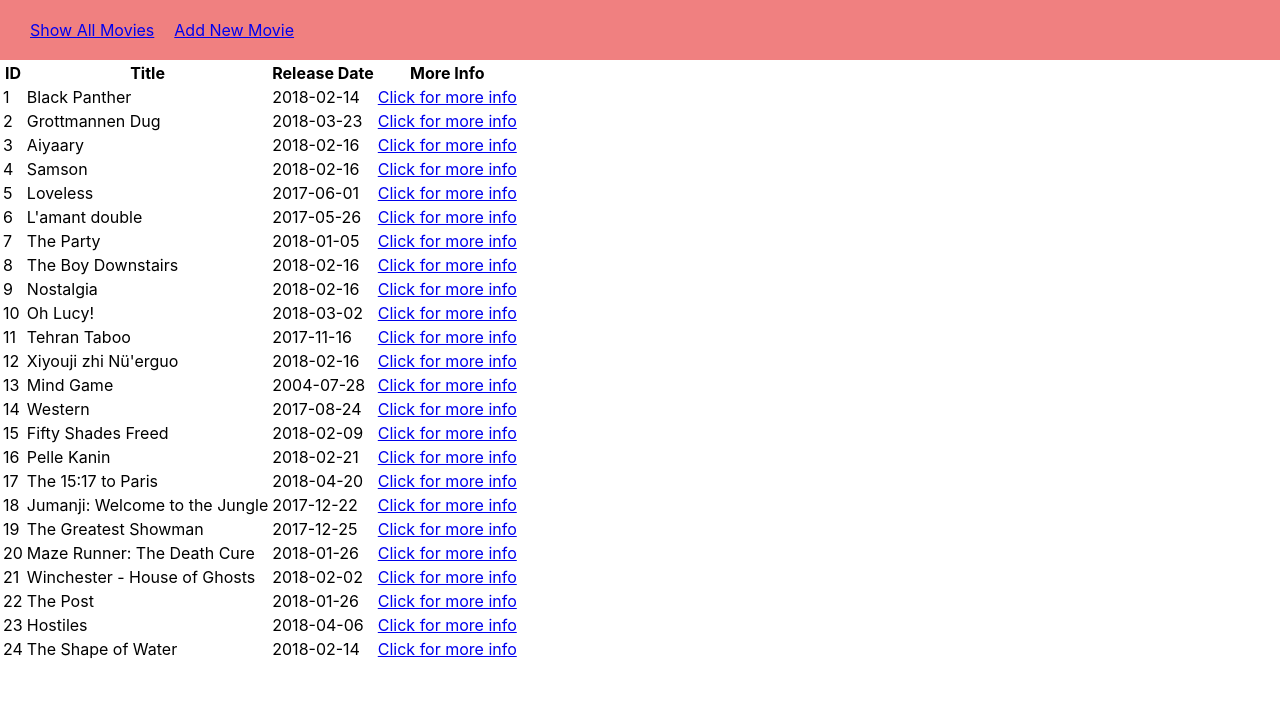
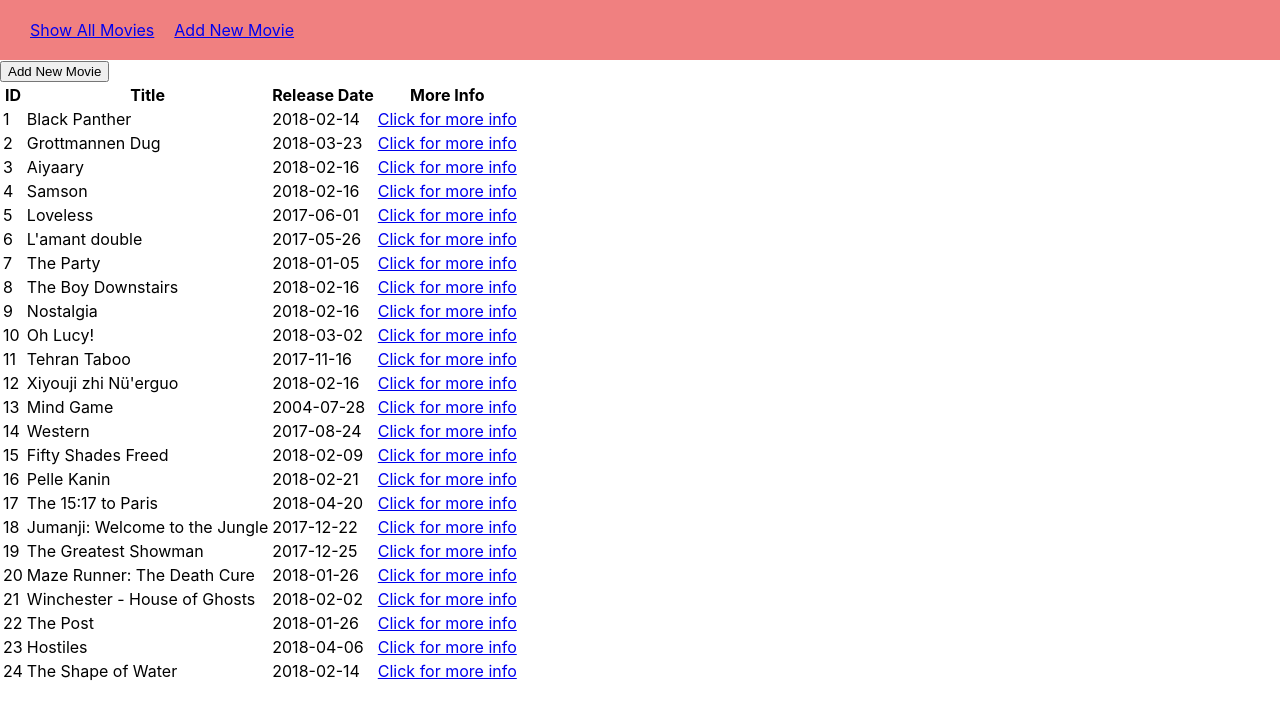
Before and after one commit to rmcodingnet/react-movies, a React (Create React App) app: page / in a window 1280 px wide. Shown: the top 718 px of the page. Built offline with nearby package versions, Linux system fonts and the light colour scheme.

Commit message:
Added add button to listview

```diff
--- a/src/components/MoviesList/MoviesList.js
+++ b/src/components/MoviesList/MoviesList.js
@@ -4,6 +4,7 @@
 const MoviesList = ({ movies }) => {
     return (
         <div>
+            <Link to={'/new'}><button>Add New Movie</button></Link>
             <table>
                 <thead>
                     <tr>
```
